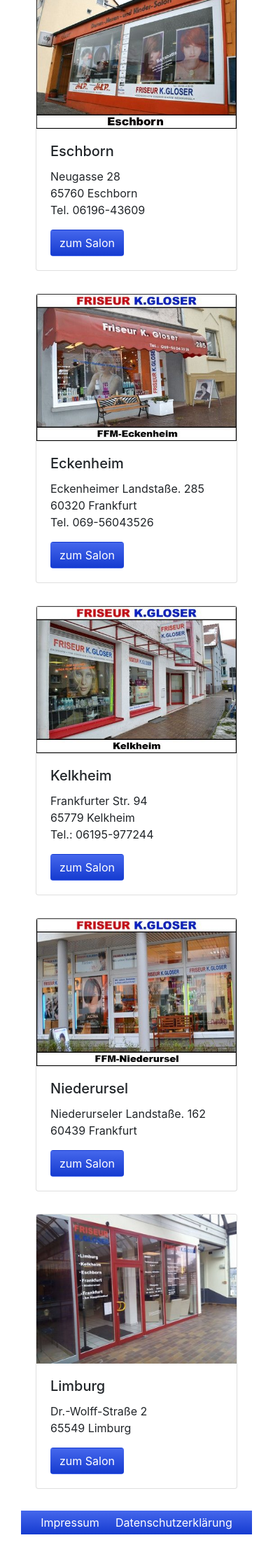
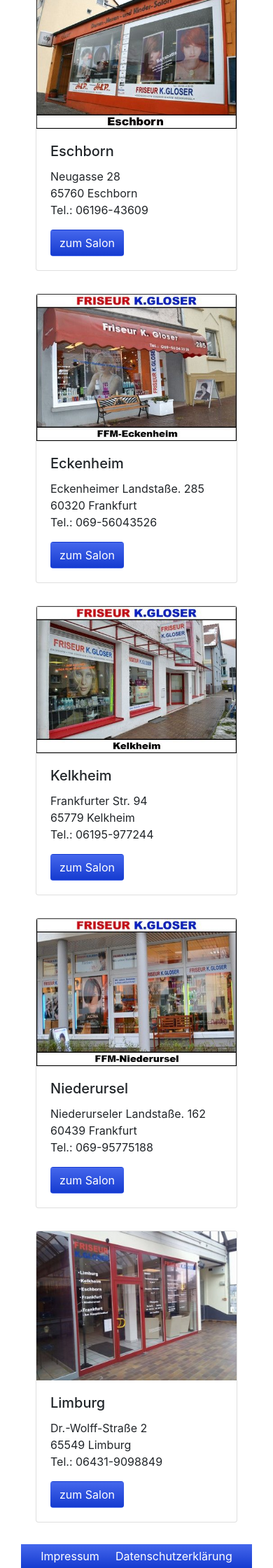
Before and after one commit to SimonGloser/salon-gloser-synfony, a Symfony app: template skeleton/templates/salon/home.html.twig in a window 390 px wide. Shown: the part 715-2955 px from the top of the page at 70% size. Before the commit the page ends 2907 px from the top, so only its background shows below. Run offline with Twig, Linux system fonts and the light colour scheme; the template is opened without the code that fills it, so the values that code supplies are empty; some libraries are stand-ins or nearby versions.

Commit message:
add missing phone numbers to homepage

```diff
--- a/skeleton/templates/salon/home.html.twig
+++ b/skeleton/templates/salon/home.html.twig
@@ -30,7 +30,7 @@
                     <img src="{{ asset('img/salon/eschborn.jpg') }}" class="card-img-top" alt="Salon Eschborn">
                     <div class="card-body">
                         <h5 class="card-title">Eschborn</h5>
-                        <p class="card-text">Neugasse 28<br>65760 Eschborn<br>Tel. 06196-43609</p>
+                        <p class="card-text">Neugasse 28<br>65760 Eschborn<br>Tel.: 06196-43609</p>
                         <a href="{{ path('salon', {slug: 'eschborn'}) }}" class="btn btn-custom">zum Salon</a>
                     </div>
                 </div>
@@ -40,7 +40,7 @@
                     <img src="{{ asset('img/original/eckenheim.jpg') }}" class="card-img-top" alt="Salon Eckenheim">
                     <div class="card-body">
                         <h5 class="card-title">Eckenheim</h5>
-                        <p class="card-text">Eckenheimer Landstaße. 285<br>60320 Frankfurt<br>Tel. 069-56043526 </p>
+                        <p class="card-text">Eckenheimer Landstaße. 285<br>60320 Frankfurt<br>Tel.: 069-56043526 </p>
                         <a href="{{ path('salon', {slug:'eckenheim'}) }}" class="btn btn-custom">zum Salon</a>
                     </div>
                 </div>
@@ -61,7 +61,7 @@
                     <div class="card-body">
                         <h5 class="card-title">Niederursel</h5>
                         <p class="card-text">Niederurseler Landstaße. 162 <br>
-                            60439 Frankfurt
+                            60439 Frankfurt<br>Tel.: 069-95775188
                         </p>
                         <a href="{{ path('salon', {slug:'niederursel'}) }}" class="btn btn-custom">zum Salon</a>
                     </div>
@@ -74,7 +74,7 @@
                         <h5 class="card-title">Limburg</h5>
                         <p class="card-text">
                             Dr.-Wolff-Straße 2<br>
-                            65549 Limburg</p>
+                            65549 Limburg<br>Tel.: 06431-9098849</p>
                         <a href="{{ path('salon', {slug:'limburg'}) }}" class="btn btn-custom">zum Salon</a>
                     </div>
                 </div>
```
